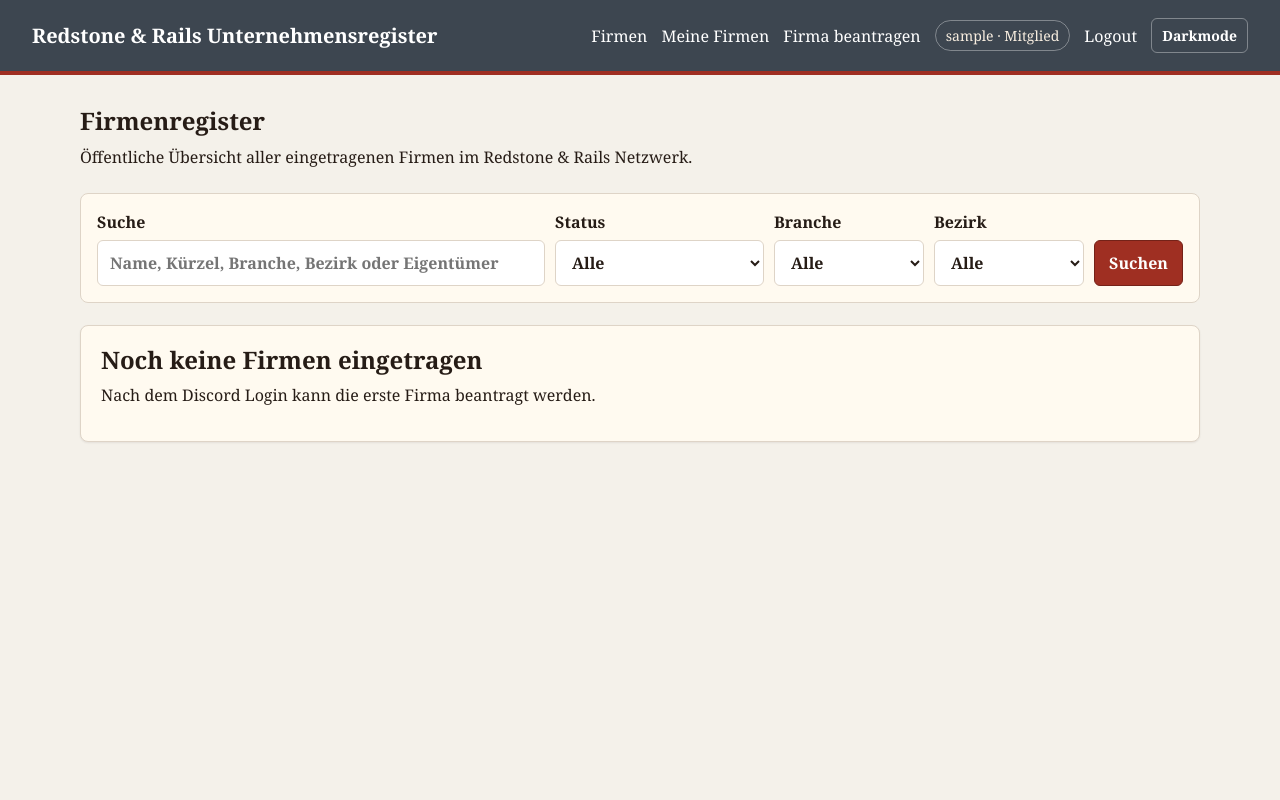
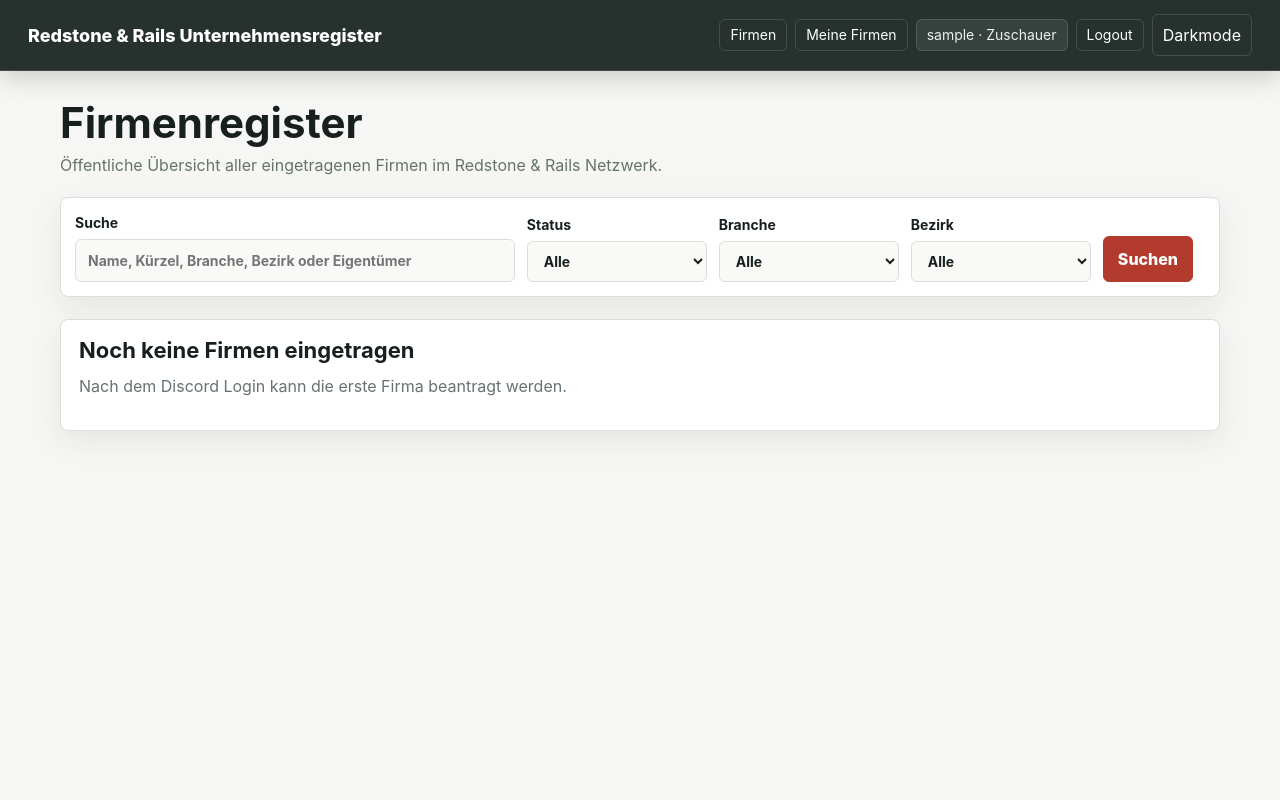
Before and after one commit to ZehJulianLp/unternehmensregister, a Flask app: page / in a window 1280 px wide. Run offline with Flask 3, Linux system fonts and the light colour scheme; the visitor is signed in with stand-in values (Sample User, id 1); data comes from the database, SQL or seed files in the repository; data that the repository does not hold is empty.

Commit message:
Improve roles, co-owners, and UI design

```diff
--- a/app.py
+++ b/app.py
@@ -39,6 +39,7 @@ STATUS_LABELS = {
     "rejected": "Abgelehnt",
 }
 ROLE_LABELS = {
+    "viewer": "Zuschauer",
     "member": "Mitglied",
     "owner": "Eigentümer",
     "admin": "Admin",
@@ -160,6 +161,10 @@ def register_routes(app):
     @app.extensions["limiter"].limit("20 per hour")
     @login_required
     def company_new():
+        if current_user.role == "viewer":
+            flash("Du brauchst die Rolle Mitglied, um Firmen beantragen zu können.", "error")
+            return redirect(url_for("index"))
+
         suggestions = get_company_suggestions()
         if request.method == "POST":
             company = Company(
@@ -211,7 +216,8 @@ def register_routes(app):
         if not current_user.can_edit_company(company):
             abort(403)
 
-        users = User.query.order_by(User.username.asc()).all() if current_user.is_admin else []
+        can_manage_coowners = current_user.is_admin or company.owner_id == current_user.id
+        users = User.query.order_by(User.username.asc()).all() if can_manage_coowners else []
         suggestions = get_company_suggestions()
         if request.method == "POST":
             old_status = company.status
@@ -230,7 +236,7 @@ def register_routes(app):
                 flash(logo_error, "error")
                 company.status = old_status
                 company.owner_id = old_owner_id
-                return render_template("company_form.html", company=company, title="Firma bearbeiten", users=users, suggestions=suggestions)
+                return render_template("company_form.html", company=company, title="Firma bearbeiten", users=users, suggestions=suggestions, can_manage_coowners=can_manage_coowners)
             if current_user.is_admin:
                 requested_status = request.form.get("status", company.status)
                 if requested_status in COMPANY_STATUSES:
@@ -238,16 +244,18 @@ def register_routes(app):
                 if old_status != company.status and company.status == "rejected" and not status_reason:
                     flash("Bitte gib beim Ablehnen einen Grund an.", "error")
                     company.status = old_status
-                    return render_template("company_form.html", company=company, title="Firma bearbeiten", users=users, suggestions=suggestions)
+                    return render_template("company_form.html", company=company, title="Firma bearbeiten", users=users, suggestions=suggestions, can_manage_coowners=can_manage_coowners)
                 requested_owner_id = request.form.get("owner_id", type=int)
                 new_owner = db.session.get(User, requested_owner_id) if requested_owner_id else None
                 if not new_owner:
                     flash("Ungültiger Eigentümer.", "error")
                     company.status = old_status
-                    return render_template("company_form.html", company=company, title="Firma bearbeiten", users=users, suggestions=suggestions)
+                    return render_template("company_form.html", company=company, title="Firma bearbeiten", users=users, suggestions=suggestions, can_manage_coowners=can_manage_coowners)
                 company.owner_id = new_owner.id
                 if new_owner.role == "member":
                     new_owner.role = "owner"
+
+            if can_manage_coowners:
                 manager_ids = {int(value) for value in request.form.getlist("manager_ids") if value.isdigit()}
                 CompanyManager.query.filter_by(company_id=company.id).delete()
                 for manager_id in manager_ids:
@@ -259,7 +267,7 @@ def register_routes(app):
                 flash(error, "error")
                 company.status = old_status
                 company.owner_id = old_owner_id
-                return render_template("company_form.html", company=company, title="Firma bearbeiten", users=users, suggestions=suggestions)
+                return render_template("company_form.html", company=company, title="Firma bearbeiten", users=users, suggestions=suggestions, can_manage_coowners=can_manage_coowners)
 
             add_change(company, current_user, "updated", "Firmendaten wurden bearbeitet.")
             if old_status != company.status:
@@ -278,14 +286,14 @@ def register_routes(app):
             except IntegrityError:
                 db.session.rollback()
                 flash("Dieses Kürzel ist bereits vergeben.", "error")
-                return render_template("company_form.html", company=company, title="Firma bearbeiten", users=users, suggestions=suggestions)
+                return render_template("company_form.html", company=company, title="Firma bearbeiten", users=users, suggestions=suggestions, can_manage_coowners=can_manage_coowners)
 
             if old_status != company.status:
                 notify_company_status_changed(company, old_status, company.status, status_reason)
             flash("Firma wurde gespeichert.", "success")
             return redirect(url_for("company_detail", company_id=company.id))
 
-        return render_template("company_form.html", company=company, title="Firma bearbeiten", users=users, suggestions=suggestions)
+        return render_template("company_form.html", company=company, title="Firma bearbeiten", users=users, suggestions=suggestions, can_manage_coowners=can_manage_coowners)
 
     @app.route("/admin")
     @login_required
--- a/models.py
+++ b/models.py
@@ -7,7 +7,7 @@ from flask_sqlalchemy import SQLAlchemy
 db = SQLAlchemy()
 
 
-USER_ROLES = ("member", "owner", "admin")
+USER_ROLES = ("viewer", "member", "owner", "admin")
 COMPANY_STATUSES = ("pending", "active", "inactive", "dissolved", "rejected")
 
 
@@ -20,7 +20,7 @@ class User(UserMixin, db.Model):
     discord_id = db.Column(db.String(32), unique=True, nullable=False, index=True)
     username = db.Column(db.String(120), nullable=False)
     avatar = db.Column(db.String(255), nullable=True)
-    role = db.Column(db.String(20), nullable=False, default="member")
+    role = db.Column(db.String(20), nullable=False, default="viewer")
     created_at = db.Column(db.DateTime(timezone=True), nullable=False, default=utc_now)
     updated_at = db.Column(db.DateTime(timezone=True), nullable=False, default=utc_now, onupdate=utc_now)
 
--- a/static/css/styles.css
+++ b/static/css/styles.css
@@ -1,111 +1,139 @@
 :root {
     color-scheme: light;
-    --bg: #f4f1ea;
-    --surface: #fffaf0;
-    --surface-strong: #ffffff;
-    --text: #261c16;
-    --muted: #75685f;
-    --border: #ded4c7;
-    --accent: #9f2f22;
-    --accent-dark: #742218;
-    --rail: #3d4650;
+    --bg: #f6f7f4;
+    --surface: #ffffff;
+    --surface-strong: #f9faf7;
+    --text: #17201c;
+    --muted: #66736c;
+    --border: #d9dfd8;
+    --accent: #b33b2e;
+    --accent-dark: #852b22;
+    --rail: #27312d;
     --success: #2f7d50;
     --warning: #b7791f;
     --danger: #a83232;
+    --focus: #2f6fed;
+    --shadow: 0 10px 30px rgba(23, 32, 28, 0.08);
 }
 
 :root[data-theme="dark"] {
     color-scheme: dark;
-    --bg: #161412;
-    --surface: #211d19;
-    --surface-strong: #2a2520;
-    --text: #f3eee8;
-    --muted: #b8aaa0;
-    --border: #463d35;
-    --accent: #c95545;
-    --accent-dark: #f08a79;
-    --rail: #2c3034;
-    --success: #4f9f6e;
+    --bg: #121614;
+    --surface: #1b211e;
+    --surface-strong: #222a26;
+    --text: #eef3ef;
+    --muted: #a7b3ac;
+    --border: #39443f;
+    --accent: #df6a5b;
+    --accent-dark: #ff9b8e;
+    --rail: #1b211f;
+    --success: #4fa46f;
     --warning: #d39a34;
-    --danger: #c64d4d;
+    --danger: #d45b5b;
+    --focus: #80aaff;
+    --shadow: 0 12px 34px rgba(0, 0, 0, 0.28);
 }
 
 * {
     box-sizing: border-box;
 }
 
+html {
+    min-height: 100%;
+}
+
 body {
     margin: 0;
     background: var(--bg);
     color: var(--text);
-    font-family: Georgia, "Times New Roman", serif;
+    font-family: Inter, ui-sans-serif, system-ui, -apple-system, BlinkMacSystemFont, "Segoe UI", sans-serif;
     line-height: 1.5;
 }
 
 a {
     color: var(--accent-dark);
+    text-decoration-thickness: 1px;
+    text-underline-offset: 3px;
 }
 
 .site-header {
+    position: sticky;
+    top: 0;
+    z-index: 10;
     display: flex;
     justify-content: space-between;
     gap: 24px;
     align-items: center;
-    padding: 18px 32px;
+    padding: 14px 28px;
     background: var(--rail);
     color: white;
-    border-bottom: 4px solid var(--accent);
+    border-bottom: 1px solid rgba(255, 255, 255, 0.12);
+    box-shadow: 0 8px 24px rgba(0, 0, 0, 0.16);
 }
 
 .brand {
     color: white;
-    font-weight: 700;
+    font-weight: 800;
     text-decoration: none;
-    font-size: 20px;
+    font-size: 18px;
+    letter-spacing: 0;
 }
 
 .nav {
     display: flex;
     flex-wrap: wrap;
     align-items: center;
-    gap: 14px;
+    justify-content: flex-end;
+    gap: 8px;
 }
 
-.nav a {
+.nav a,
+.theme-toggle,
+.user-pill {
+    border: 1px solid rgba(255, 255, 255, 0.14);
+    border-radius: 6px;
     color: white;
+    font-size: 14px;
+    line-height: 1;
+    padding: 8px 10px;
     text-decoration: none;
 }
 
+.nav a:hover,
+.theme-toggle:hover {
+    background: rgba(255, 255, 255, 0.1);
+}
+
 .theme-toggle {
-    border-color: rgba(255, 255, 255, 0.35);
     background: transparent;
-    color: white;
-    padding: 6px 10px;
-    font-size: 14px;
+    cursor: pointer;
+    font: inherit;
 }
 
 .user-pill {
-    border: 1px solid rgba(255, 255, 255, 0.35);
-    border-radius: 999px;
-    padding: 4px 10px;
-    color: #f8eee0;
-    font-size: 14px;
+    color: #ecf1ed;
+    background: rgba(255, 255, 255, 0.08);
 }
 
 .container {
-    width: min(1120px, calc(100% - 32px));
-    margin: 32px auto;
+    width: min(1160px, calc(100% - 32px));
+    margin: 28px auto 48px;
 }
 
 .page-heading,
 .detail-header {
-    margin-bottom: 24px;
+    margin-bottom: 20px;
+}
+
+.page-heading h1,
+.detail-header h1 {
+    margin-bottom: 6px;
 }
 
 .detail-header {
     display: flex;
     justify-content: space-between;
-    gap: 24px;
+    gap: 18px;
     align-items: flex-start;
 }
 
@@ -113,36 +141,62 @@ h1,
 h2 {
     margin: 0 0 10px;
     line-height: 1.15;
+    letter-spacing: 0;
+}
+
+h1 {
+    font-size: clamp(28px, 4vw, 42px);
+}
+
+h2 {
+    font-size: 22px;
 }
 
 p {
     margin: 0 0 14px;
+    color: var(--muted);
 }
 
 .company-grid {
     display: grid;
-    grid-template-columns: repeat(auto-fit, minmax(280px, 1fr));
-    gap: 18px;
+    grid-template-columns: repeat(auto-fit, minmax(290px, 1fr));
+    gap: 16px;
 }
 
 .stats-grid {
     display: grid;
-    grid-template-columns: repeat(auto-fit, minmax(140px, 1fr));
+    grid-template-columns: repeat(auto-fit, minmax(150px, 1fr));
     gap: 12px;
-    margin-bottom: 20px;
+    margin-bottom: 18px;
+}
+
+.stat-box,
+.company-card,
+.panel,
+.empty-state,
+.search-form,
+.admin-company-item,
+.admin-user-item {
+    background: var(--surface);
+    border: 1px solid var(--border);
+    border-radius: 8px;
+    box-shadow: var(--shadow);
 }
 
 .stat-box {
     display: grid;
     gap: 4px;
     padding: 16px;
-    background: var(--surface);
-    border: 1px solid var(--border);
-    border-radius: 8px;
 }
 
 .stat-box strong {
-    font-size: 28px;
+    font-size: 30px;
+    line-height: 1;
+}
+
+.stat-box span {
+    color: var(--muted);
+    font-size: 14px;
 }
 
 .section-title-row {
@@ -164,22 +218,16 @@ p {
 }
 
 .search-form {
-    display: flex;
+    display: grid;
+    grid-template-columns: minmax(220px, 1fr) repeat(3, minmax(140px, 180px)) auto auto;
     align-items: end;
-    gap: 10px;
+    gap: 12px;
     margin: 0 0 22px;
-    padding: 16px;
-    background: var(--surface);
-    border: 1px solid var(--border);
-    border-radius: 8px;
+    padding: 14px;
 }
 
 .search-label {
-    flex: 1 1 320px;
-}
-
-.search-form label:not(.search-label) {
-    min-width: 150px;
+    min-width: 0;
 }
 
 .pagination {
@@ -193,11 +241,25 @@ p {
 .company-card,
 .panel,
 .empty-state {
-    background: var(--surface);
-    border: 1px solid var(--border);
-    border-radius: 8px;
-    padding: 20px;
-    box-shadow: 0 1px 2px rgba(38, 28, 22, 0.08);
+    padding: 18px;
+}
+
+.company-card {
+    display: flex;
+    flex-direction: column;
+    min-height: 100%;
+}
+
+.company-card h2 a,
+.admin-company-name {
+    color: var(--text);
+    text-decoration: none;
+}
+
+.company-card h2 a:hover,
+.admin-company-name:hover {
+    color: var(--accent-dark);
+    text-decoration: underline;
 }
 
 .card-row {
@@ -319,7 +386,9 @@ dd {
 label {
     display: grid;
     gap: 6px;
-    font-weight: 700;
+    color: var(--text);
+    font-size: 14px;
+    font-weight: 750;
 }
 
 input,
@@ -329,15 +398,19 @@ select {
     border: 1px solid var(--border);
     border-radius: 6px;
     padding: 10px 12px;
-    background: white;
+    background: var(--surface-strong);
     color: var(--text);
     font: inherit;
 }
 
-:root[data-theme="dark"] input,
-:root[data-theme="dark"] textarea,
-:root[data-theme="dark"] select {
-    background: #181512;
+input:focus,
+textarea:focus,
+select:focus,
+button:focus-visible,
+.button:focus-visible,
+a:focus-visible {
+    outline: 3px solid color-mix(in srgb, var(--focus), transparent 65%);
+    outline-offset: 2px;
 }
 
 textarea {
@@ -357,15 +430,20 @@ button,
     display: inline-flex;
     align-items: center;
     justify-content: center;
-    border: 1px solid var(--accent-dark);
+    border: 1px solid var(--accent);
     border-radius: 6px;
     padding: 10px 14px;
     background: var(--accent);
     color: white;
     font: inherit;
-    font-weight: 700;
+    font-weight: 800;
     text-decoration: none;
     cursor: pointer;
+}
+
+button:hover,
+.button:hover {
+    filter: brightness(0.96);
 }
 
 .button.secondary {
--- a/templates/base.html
+++ b/templates/base.html
@@ -13,7 +13,9 @@
             <a href="{{ url_for('index') }}">Firmen</a>
             {% if current_user.is_authenticated %}
                 <a href="{{ url_for('my_companies') }}">Meine Firmen</a>
-                <a href="{{ url_for('company_new') }}">Firma beantragen</a>
+                {% if current_user.role != "viewer" %}
+                    <a href="{{ url_for('company_new') }}">Firma beantragen</a>
+                {% endif %}
                 {% if current_user.is_admin %}
                     <a href="{{ url_for('admin_dashboard') }}">Admin</a>
                     <a href="{{ url_for('admin_pending') }}">Anträge</a>
--- a/templates/company_detail.html
+++ b/templates/company_detail.html
@@ -33,7 +33,7 @@
         <div><dt>Sitz</dt><dd>{{ company.headquarters }}</dd></div>
         <div><dt>Bezirk</dt><dd>{{ company.district }}</dd></div>
         <div><dt>Eigentümer</dt><dd>{{ company.owner.username }}</dd></div>
-        <div><dt>Manager</dt><dd>{% if company.managers %}{{ company.managers|map(attribute='user.username')|join(', ') }}{% else %}-{% endif %}</dd></div>
+        <div><dt>Miteigentümer</dt><dd>{% if company.managers %}{{ company.managers|map(attribute='user.username')|join(', ') }}{% else %}-{% endif %}</dd></div>
     </dl>
 </section>
 
```
Also changed, not shown: other parts of static/css/styles.css (+73 -118 lines), templates/company_form.html (+14 -11 lines), README.md.
